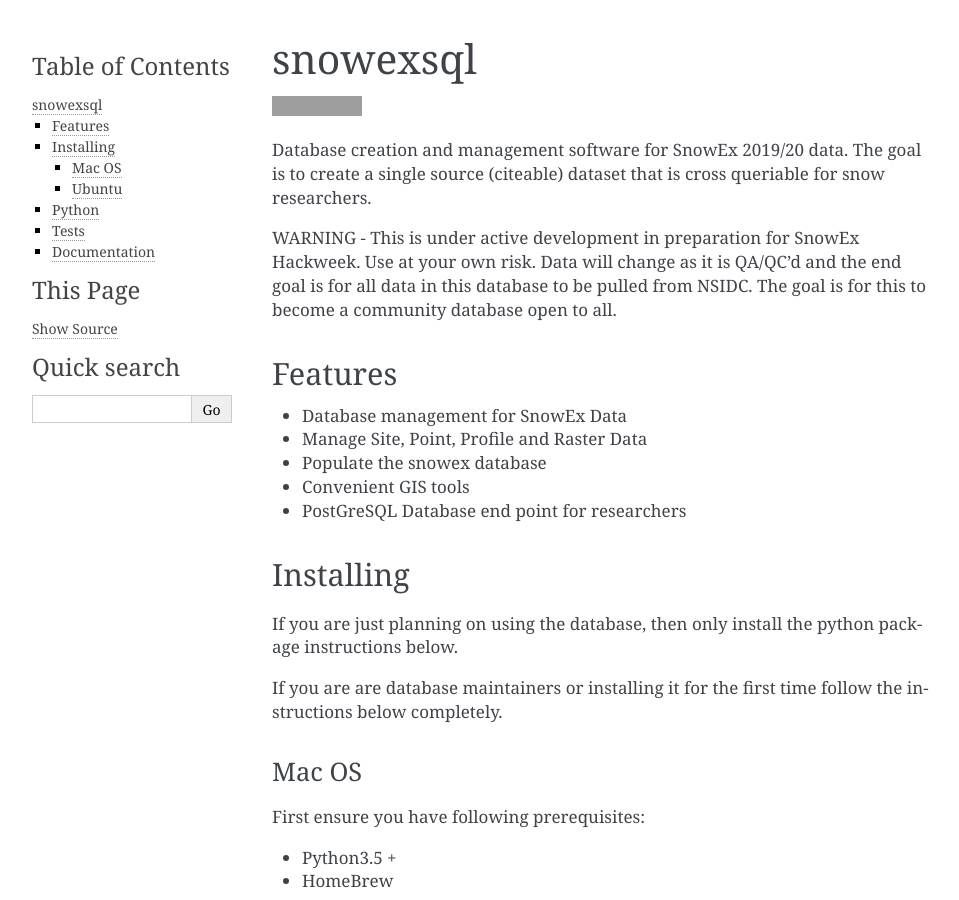
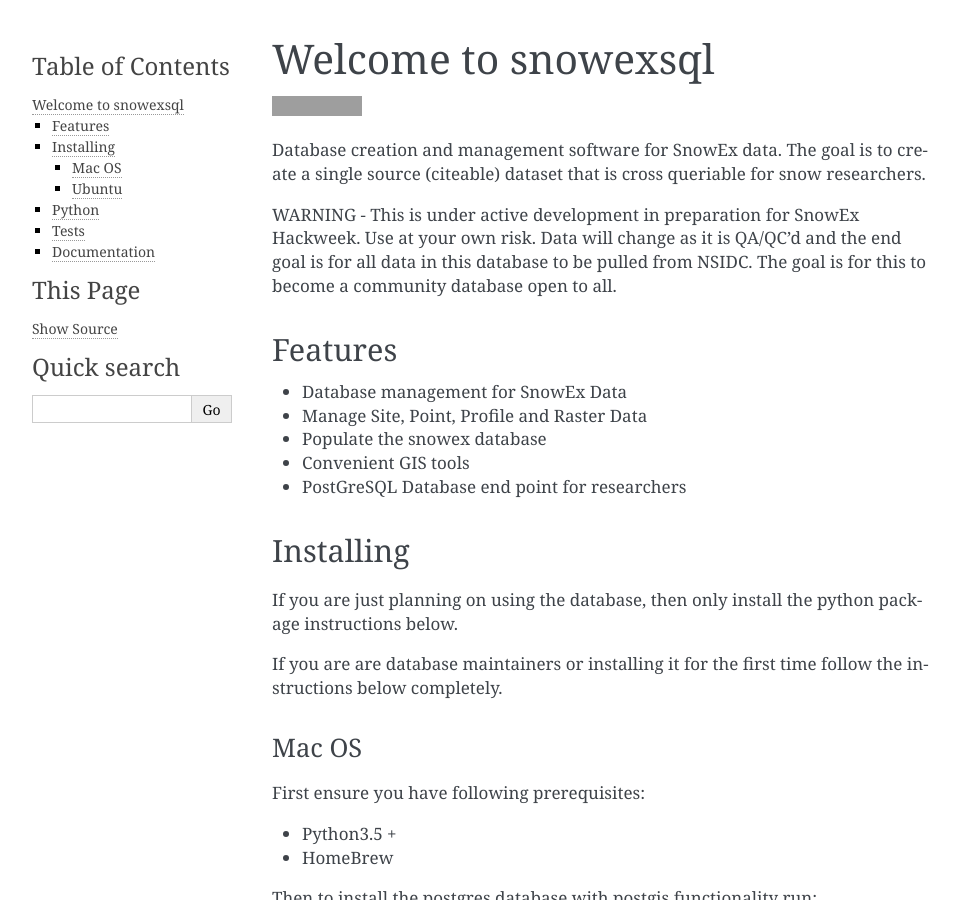
Before and after one commit to SnowEx/snowexsql, a Sphinx documentation site: the page built from docs/readme.rst, in a window 1280 px wide and 900 px high. Shown: the whole window, without its empty margins (148-1107 px from the left). Built offline with Sphinx 7.4.7, drawn with Linux system fonts in a browser that asks for light colours; pages that are not in the unit, such as notebooks, are missing from menus; some of the changed text lies outside the part shown; grey boxes are pictures that could not be loaded.

Commit message:
Added auto year to copywright, changed main title to avoid over tagging with snowexsql for rtd

```diff
--- a/README.rst
+++ b/README.rst
@@ -1,12 +1,12 @@
-========
-snowexsql
-========
+====================
+Welcome to snowexsql
+====================
 
 .. image:: https://readthedocs.org/projects/snowexsql/badge/?version=latest
     :target: https://snowexsql.readthedocs.io/en/latest/?badge=latest
     :alt: Documentation Status
 
-Database creation and management software for SnowEx 2019/20 data. The goal is to
+Database creation and management software for SnowEx data. The goal is to
 create a single source (citeable) dataset that is cross queriable for snow
 researchers.
 
--- a/docs/api.rst
+++ b/docs/api.rst
@@ -1,7 +1,7 @@
 API Documentation
 =================
 
-Information on specific functions, classes, and methods.
+Information on snowexsql functions, classes, and modules.
 
 .. toctree::
    :maxdepth: 4
--- a/docs/conf.py
+++ b/docs/conf.py
@@ -19,6 +19,7 @@
 #
 import os
 import sys
+import datetime
 sys.path.insert(0, os.path.abspath('..'))
 
 import snowexsql
@@ -47,7 +48,7 @@
 
 # General information about the project.
 project = 'snowexsql'
-copyright = "2020, HP Marshall"
+copyright = f"{datetime.datetime.now().year}, Boise State University SnowEx Hackweek"
 author = "Micah Johnson"
 
 # The version info for the project you're documenting, acts as replacement
```
